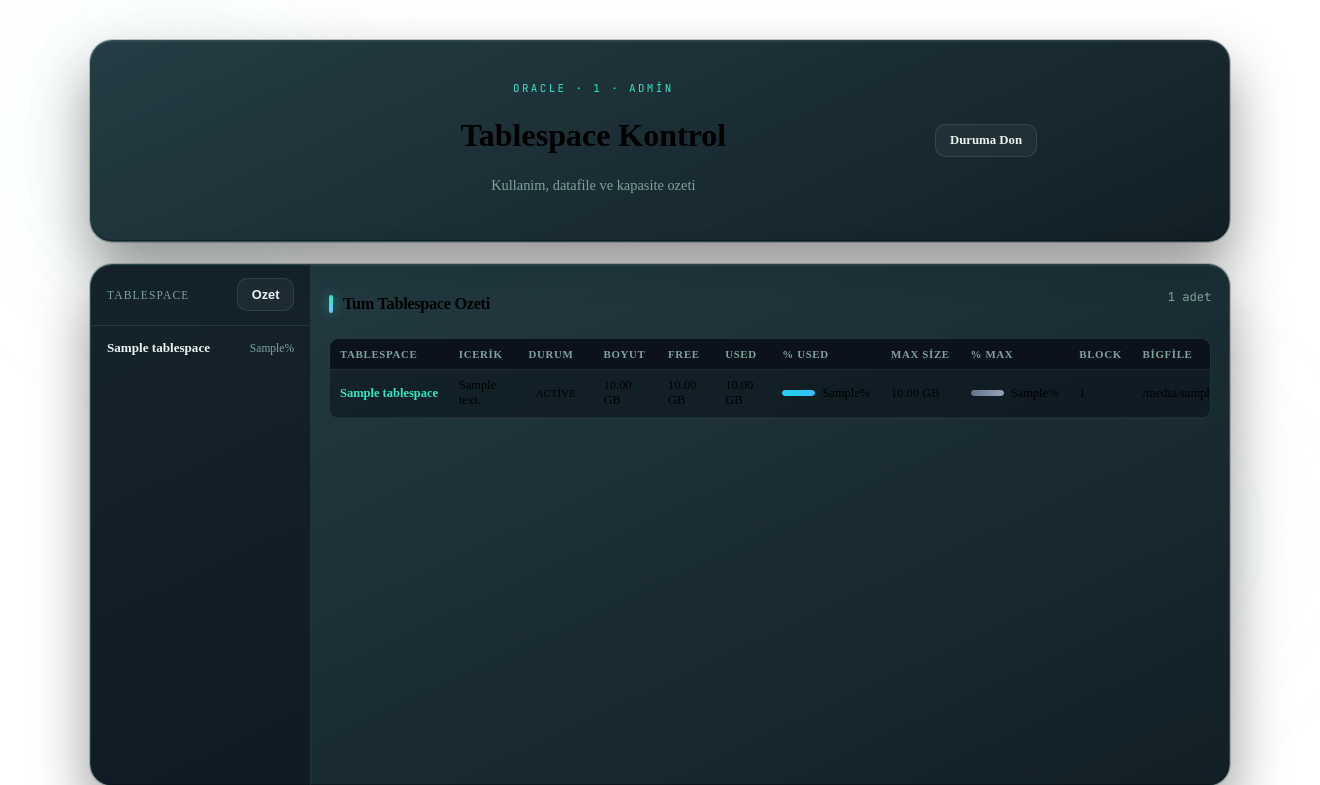
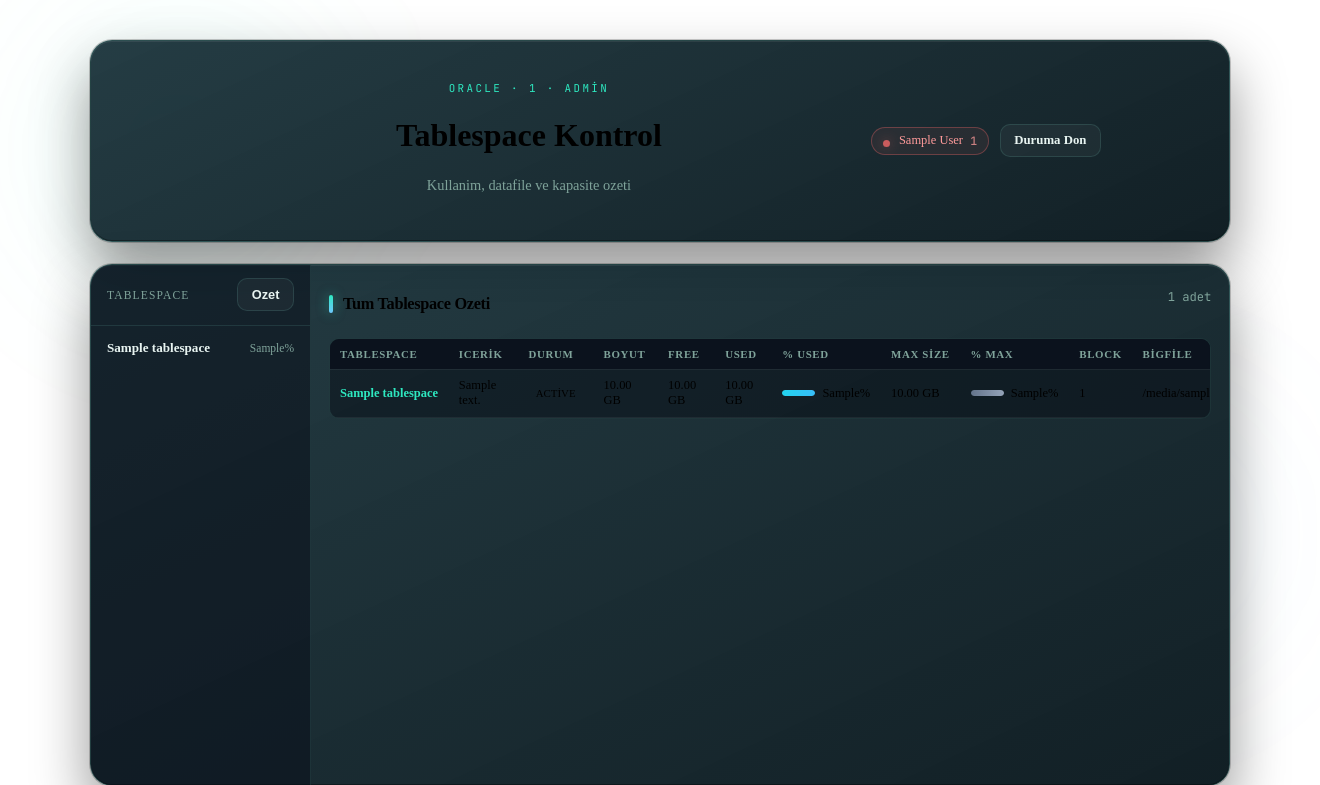
Before and after one commit to umiteyigun/yedek_kontrol, a FastAPI app: template core/app/web/templates/tablespaces.html in a window 1320 px wide; the page is wider, and only the part inside the window is pictured. Shown: the top 785 px of that part. Run offline with FastAPI, Linux system fonts and the light colour scheme; the template is opened without the code that fills it: most values are stand-ins (such as "Sample title", 1, 10 or a date in 2020); parts of the project's set-up code (start-up, migrations or seed data) failed here and were passed over.

Commit message:
Show all instance tabs on tablespace page; offline instances red and disabled.
Default to first running Oracle instance when no instance query param is set.

Co-authored-by: Cursor <cursoragent@cursor.com>

```diff
--- a/core/app/web/static/pages.css
+++ b/core/app/web/static/pages.css
@@ -1857,6 +1857,25 @@ body.page-tablespace .container { padding-top: 2rem; }
 
 .compact-tabs .instance-tab { padding: 0.35rem 0.7rem; font-size: 0.78rem; }
 
+.ts-instance-tabs {
+  margin-bottom: 0;
+  justify-content: flex-end;
+}
+
+.instance-tab.instance-tab-off {
+  color: #ff9b9b;
+  border-color: rgba(255, 107, 107, 0.32);
+  background: rgba(255, 107, 107, 0.07);
+  cursor: not-allowed;
+  pointer-events: none;
+  user-select: none;
+}
+
+.instance-tab.instance-tab-off span {
+  color: #ff9b9b;
+  opacity: 0.75;
+}
+
 @media (max-width: 900px) {
   .ts-layout { grid-template-columns: 1fr; }
   .ts-sidebar { border-right: none; border-bottom: 1px solid var(--border); max-height: 200px; }
--- a/core/app/web/templates/tablespaces.html
+++ b/core/app/web/templates/tablespaces.html
@@ -18,15 +18,22 @@
         <p class="dash-sub">Kullanim, datafile ve kapasite ozeti</p>
       </div>
       <div class="page-hero-actions">
-        {% if instances|length > 1 %}
-        <nav class="instance-tabs compact-tabs">
+        <nav class="instance-tabs compact-tabs ts-instance-tabs" aria-label="Oracle instance">
           {% for inst in instances %}
-          <a href="{{ panel_url('/tablespace?instance=' ~ inst.id, request) }}" class="instance-tab {% if inst.id == active_instance_id %}active{% endif %}">
-            {{ inst.label or inst.id }}
+          {% if inst.oracle_running %}
+          <a href="{{ panel_url('/tablespace?instance=' ~ inst.id, request) }}"
+            class="instance-tab {% if inst.id == active_instance_id %}active{% endif %}">
+            <span class="instance-status-dot ok"></span>
+            {{ inst.display_name or inst.label or inst.id }} <span>{{ inst.oracle_sid }}</span>
           </a>
+          {% else %}
+          <span class="instance-tab instance-tab-off" title="Oracle kapali ({{ inst.oracle_sid }})">
+            <span class="instance-status-dot off"></span>
+            {{ inst.display_name or inst.label or inst.id }} <span>{{ inst.oracle_sid }}</span>
+          </span>
+          {% endif %}
           {% endfor %}
         </nav>
-        {% endif %}
         <a href="{{ panel_url('/', request) }}" class="btn-ghost btn-sm">Duruma Don</a>
       </div>
     </header>
```
Also changed, not shown: core/app/routes/tablespaces.py (+9 -1 lines).
